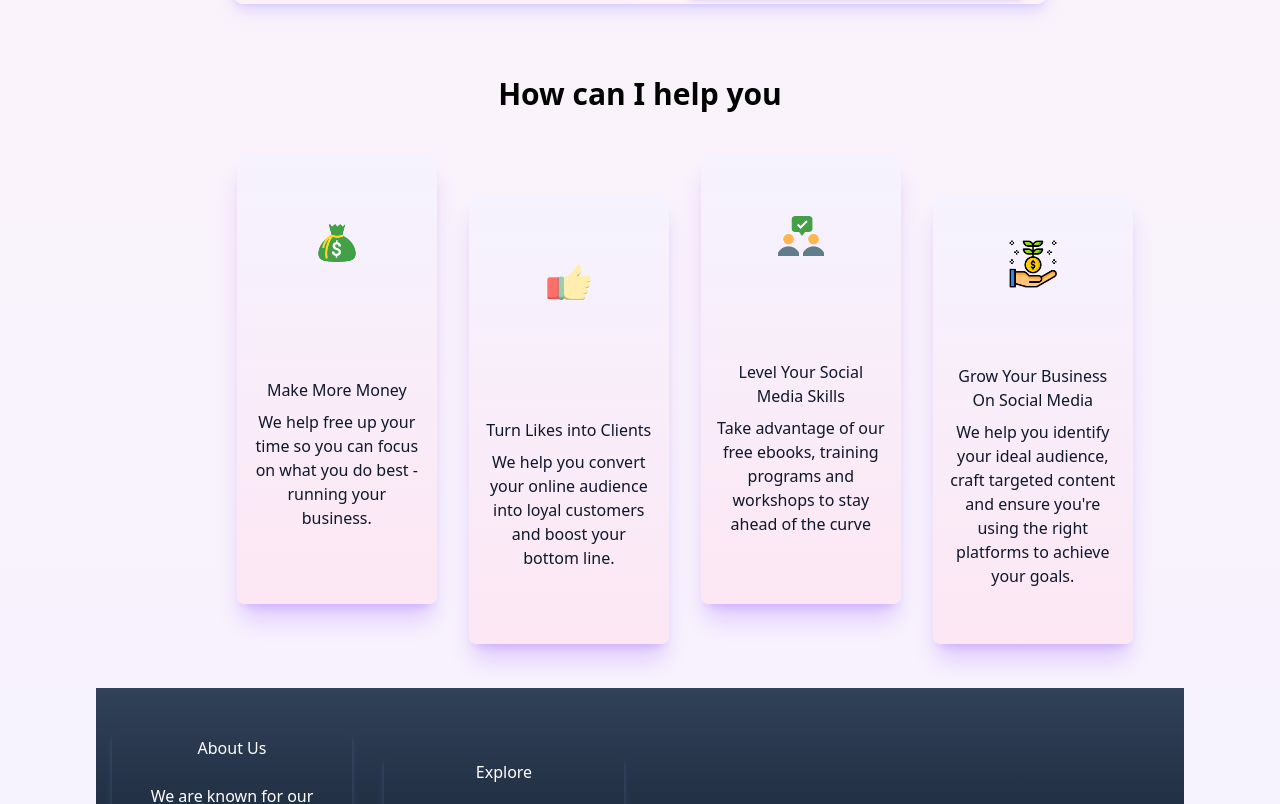
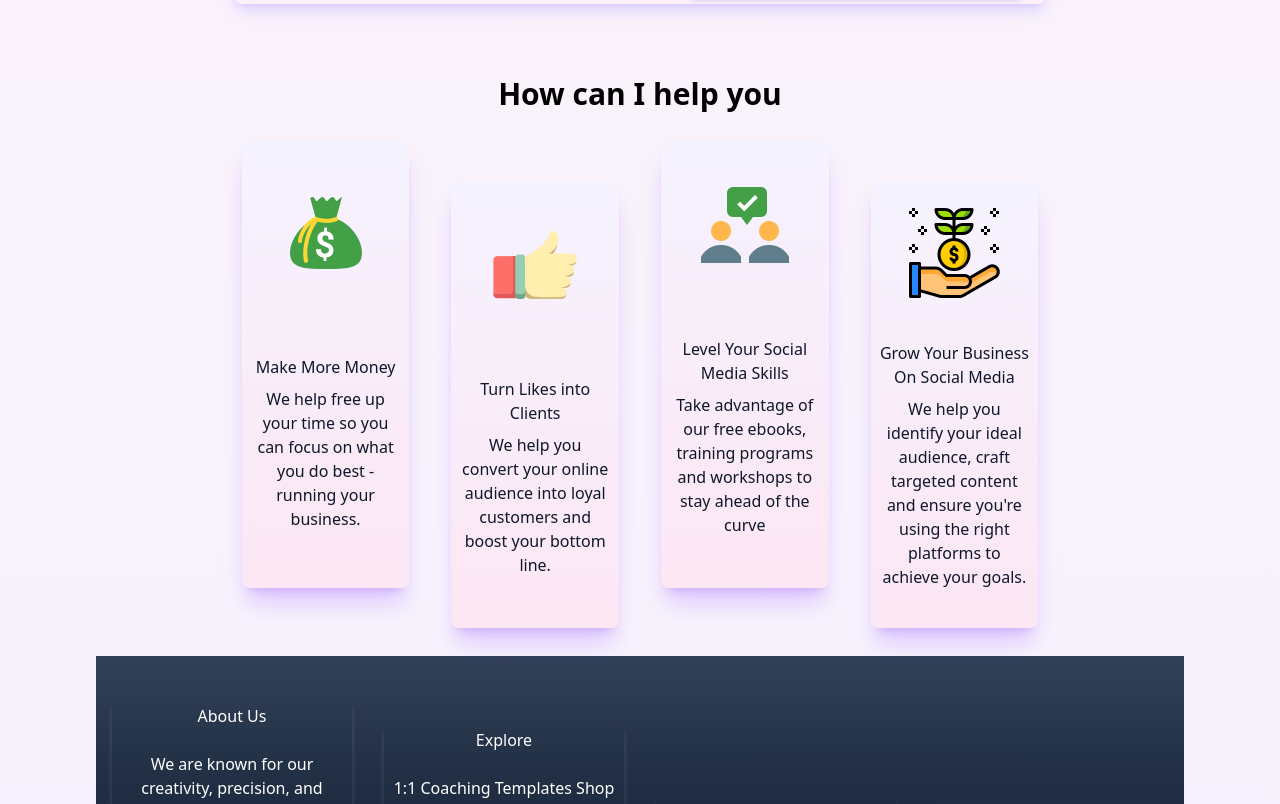
Before and after one commit to MatthewsRicky/shespeaksocial, a Next.js app: page /about in a window 1280 px wide. Shown: the part 688-1492 px from the top of the page. Built offline with nearby package versions, Linux system fonts and the light colour scheme.

Commit message:
still more styling changes - layout wise

```diff
--- a/components/ServiceCards.tsx
+++ b/components/ServiceCards.tsx
@@ -32,16 +32,16 @@ const ServiceCards = () => {
 	]
 
 	return (
-		<div className="flex items-center justify-center scroll-auto w-full h-fit bg-linear-to-br flex-col py-10">
+		<div className="flex items-center justify-center h-fit bg-linear-to-br flex-col py-10">
 			<header>
 				<h1 className="font-bold text-3xl">How can I help you</h1>
 				</header>
-				<div className="flex flex-col md:flex-row items-center justify-between px-4 py-3 m-w-[90%] lg:w-[80%] mx-auto rounded-lg  m-4  text-slate-900">
+				<div className="flex flex-col md:flex-row items-center justify-between px-4 py-3 w-fit lg:w-[80%] mx-auto rounded-lg text-slate-900">
 
 					{service.map((service) => (
-						<section  key={service.id} className="flex items-center justify-center mx-autoodd:translate-y-[-10] even:translate-y-10">
-							<div className="flex sm:flex-col items-center justify-around text-center h-[40%] w-[90%] md:w-50 rounded-lg  min-h-[28rem] py-4 px-2 m-2 sm:m-3 lg:m-4 bg-linear-to-b from-violet-50 to-pink-100 shadow-violet-600/20 shadow-xl hover:scale-105 transition-all ease-in-out">
-								<Image src={service.imgUrl} alt="make-money icon" width={50} height={50} className="h-[50%]"/>
+						<section  key={service.id} className="flex  md:w-[95%] items-center justify-center mx-auto odd:translate-y-[-10] even:translate-y-10">
+							<div className="flex flex-col items-center justify-around text-center h-[40%] w-[90%] md:w-[80%] rounded-lg  min-h-[28rem] py-4 my-2 sm:m-3 lg:m-4 bg-linear-to-b from-violet-50 to-pink-100 shadow-violet-600/20 shadow-xl hover:scale-105 transition-all ease-in-out">
+								<Image src={service.imgUrl} alt="make-money icon" width={50} height={50} className="h-[50%] w-fit"/>
 								<div className="flex-col gap-4 items-center justify-between py-3.5 rounded-lg px-2 ">
 									<h2 className="font-medium py-2">{service.title}</h2>
 									<p>{service.description}</p>
```
